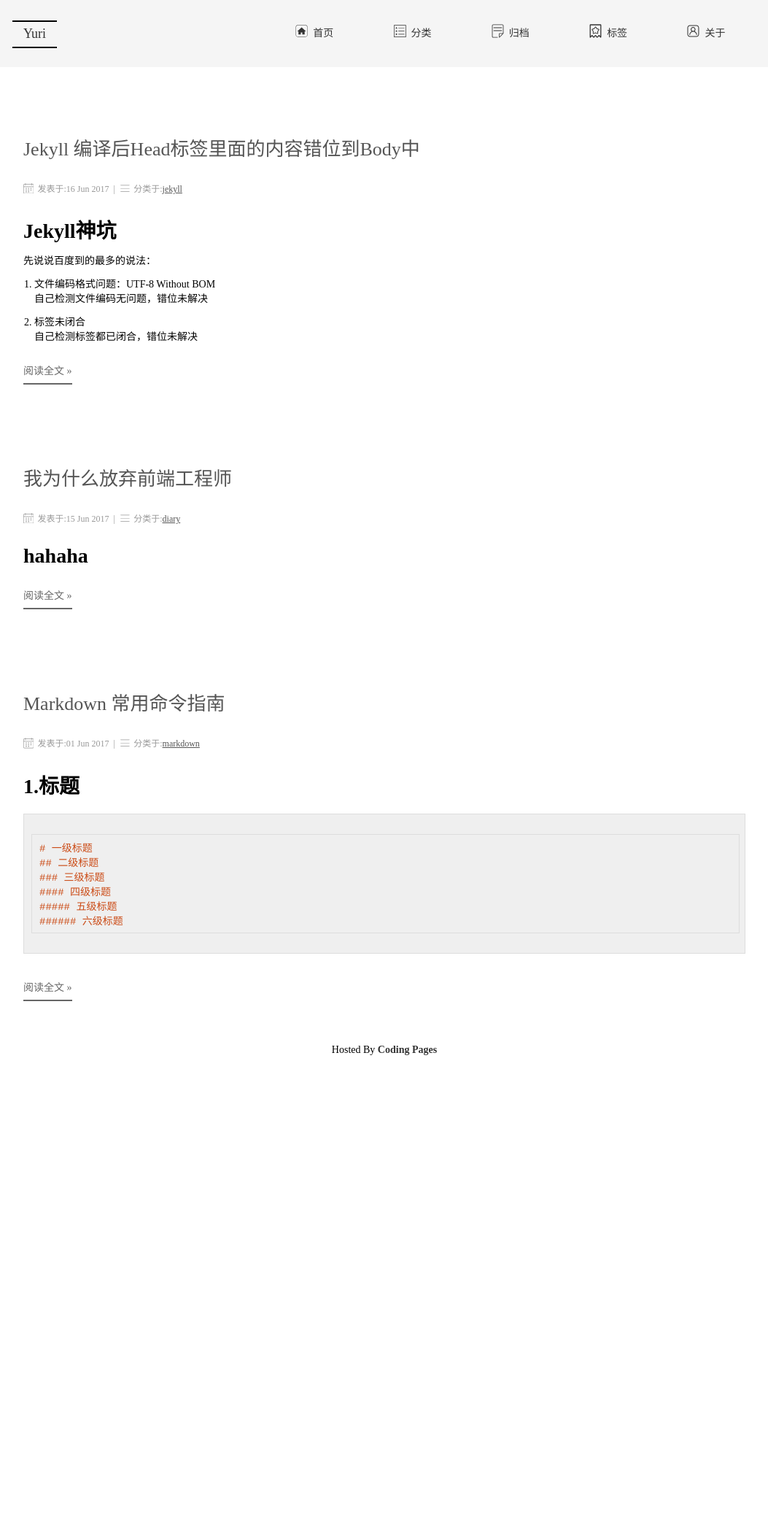
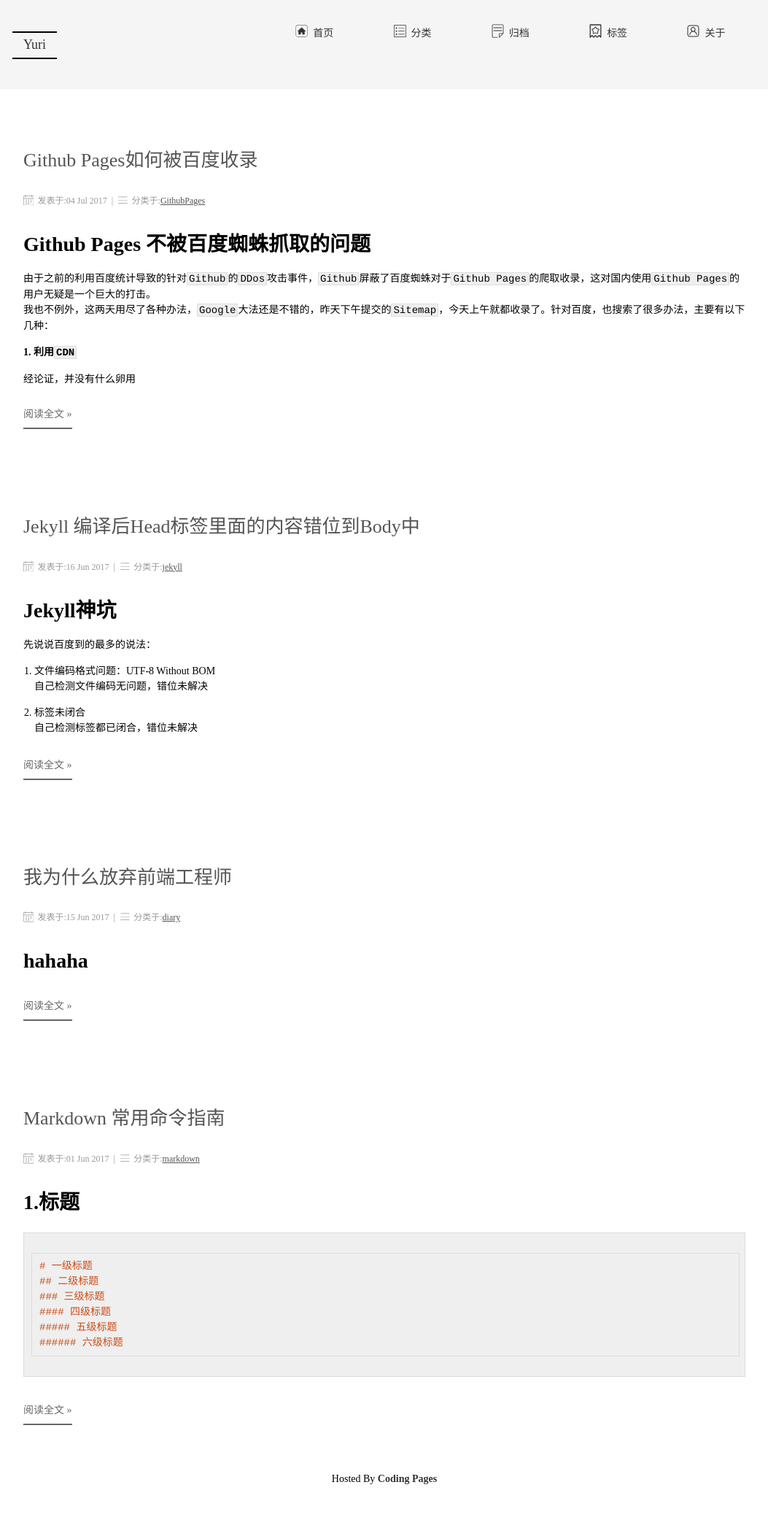
Before and after one commit to tayy10/yuri_gmf, a Jekyll site: the page built from index.html, in a window 1280 px wide. Shown: the whole page at 73% size, without its empty margins (113-1166 px from the left). Built offline with Jekyll 4.4.1, drawn with Linux system fonts in a browser that asks for light colours; the list of posts is cut into pages by our own code; comment, search, counter and statistics services are not loaded; before the commit the page ends 1489 px from its top, so only the background shows below that.

Commit message:
add files

````diff
--- /dev/null
+++ b/_posts/2017-07-04-baidu-spider.md
@@ -0,0 +1,54 @@
+---
+layout: post
+title: Github Pages如何被百度收录
+categories: Github Pages
+tag: [github pages, spider, 百度蜘蛛]
+excerpt_separator: <!--more-->
+description: Github Pages如何被百度收录
+keywords: github pages,蜘蛛,百度,coding,cname
+---
+# Github Pages 不被百度蜘蛛抓取的问题
+由于之前的利用百度统计导致的针对`Github`的`DDos`攻击事件，`Github`屏蔽了百度蜘蛛对于`Github Pages`的爬取收录，这对国内使用`Github Pages`的用户无疑是一个巨大的打击。
+我也不例外，这两天用尽了各种办法，`Google`大法还是不错的，昨天下午提交的`sitemap`，今天上午就都收录了。针对百度，也搜索了很多办法，主要有以下几种：
+## 1. 利用`CDN`
+经论证，并没有什么卵用
+<!--more-->
+## 2. 利用镜像，针对百度蜘蛛，解析到镜像服务器上
+- 1.　有自己的服务器或者`VPS`的略过，别问为什么，因为我没有，哈哈哈。
+    PS：其实大致过程大差不差。
+- 2.　由于我这个屌丝没钱买服务器，所以只能利用`coding.net`进行托管，在百度蜘蛛爬取的时候，解析到`coding pages`
+- 有人说使用`Git cafe`，偷偷告诉你，`git cafe`已经被`coding`给买了，所以，老老实实用`coding`吧
+- 下面开始放大招
+> ### 首先第一步，需要在`Github`上新建一个项目，这个问题应该不大吧，既然都用`Github Pages`了，这一步就不重复赘述了。
+>
+> ### 其次第二步，在`coding.net`中从`Github`导入项目
+> ![导入项目](https://ooo.0o0.ooo/2017/07/04/595b5b1c7c23d.png)
+> ### 第三步，开启`coding`的`pages`服务，`coding`的`pages`服务跟`Github`的`pages`服务的区别在于：`coding`使用的分支是`master`或`coding-pages`,`Github`使用的分支是`master`跟`gh-pages`,为了统一，建议使用`master`分支。
+>![设置`pages`分支及自定义域名](https://ooo.0o0.ooo/2017/07/04/595b607d07fde.png)
+> PS:`coding`的坑：
+> 1. 分支跟`github`不一样
+> 2. 自定义域名需要银牌会员以上才能开启，银牌会员需要完善自己的账号资料即可开启（注意：不管是不是必填都要填才可以开启银牌会员）
+> 3. 使用`coding`的自定义域名，有一个问题，金牌及以上会员可以略过，如果是银牌会员，`coding`会先定向到一个`coding`提供的页面，之后才会重定向到你的自定义域名，除非。。。
+> 除非你在底部加上`powered by coding pages`
+>
+> ### 第四步，针对`git`的`push`添加多个源
+```javascript
+git remote set-url --add --push origin ****
+```
+> 将`****`分别换成你自己对应的`Github`以及`coding`的项目地址
+> 之后，使用`git push origin master`就可以将本地更改同步提交至`Github`跟`coding`
+>
+> 至此，镜像网站部分应该都已经搞定了，如有遗漏，自己研究研究吧。嗯哼~
+
+> ### 第五步，通过`DNSPod`对域名进行解析
+> 添加`CNAME`解析，针对百度解析值`pages.coding.me`，其余的解析到`github.io`。
+> 可能有人要问，为啥不直接用`coding pages`呢？鉴于服务稳定性以及`Github`挺给力的`cdn`加速，暂时没有这方面的打算。
+> ![添加域名解析](https://ooo.0o0.ooo/2017/07/04/595b6241cd4c4.png)
+> 之所以采用这个方案，也是对比了一下，觉得这个比较靠谱，说说我的比较过程吧
+> 1. 利用阿里云进行域名解析，不过针对百度的解析，好像支持的并不好，所以放弃了
+> 2. 七牛云等`cdn`加速，由于域名未备案，所以直接就`pass`了
+> 3. 百度云免费`cdn`加速，效果也不太好，缓存设置略微有点坑爹，放弃，不挣扎了。
+
+<br/><br/>
+不知道有没有人懂这种心情，都快哭了。好了，就这样吧，观察几天看看有没有问题，没问题的话，此贴就可以终结了，如果还有问题，那估计过几天你们就看不到这张帖子了。笑哭。。。。🤣
+![百度抓取](https://ooo.0o0.ooo/2017/07/04/595b62e6d5de7.png)
--- a/_sass/highlight.scss
+++ b/_sass/highlight.scss
@@ -12,6 +12,14 @@
 
 code {
   font-family:'Bitstream Vera Sans Mono','Courier', monospace;
+}
+
+code.highlighter-rouge {
+    background-color: #efefef;
+    padding: 0 2px;
+    border: 1px solid #ddd;
+    margin: 0;
+    overflow: auto;
 }
 
 .highlight .c { color: #586E75 } /* Comment */
--- a/res/c/index.scss
+++ b/res/c/index.scss
@@ -9,8 +9,17 @@
 ul > li {
     list-style: none;
 }
+p, li, h1, h2, h3, h4, h5, h6, div, img {
+    margin: 15px 0;
+}
 ol {
     padding-left: 15px;
+}
+img {
+    width: 100%;
+}
+h2, h3, h4, h5, h6 {
+    font-size: 14px;
 }
 a {
     text-decoration: none;
@@ -34,6 +43,7 @@ body {
 }
 body {
     position: relative;
+    line-height: 1.5;
     /*background-color: #f5f5f5;*/
 }
 .wrapper {
````
